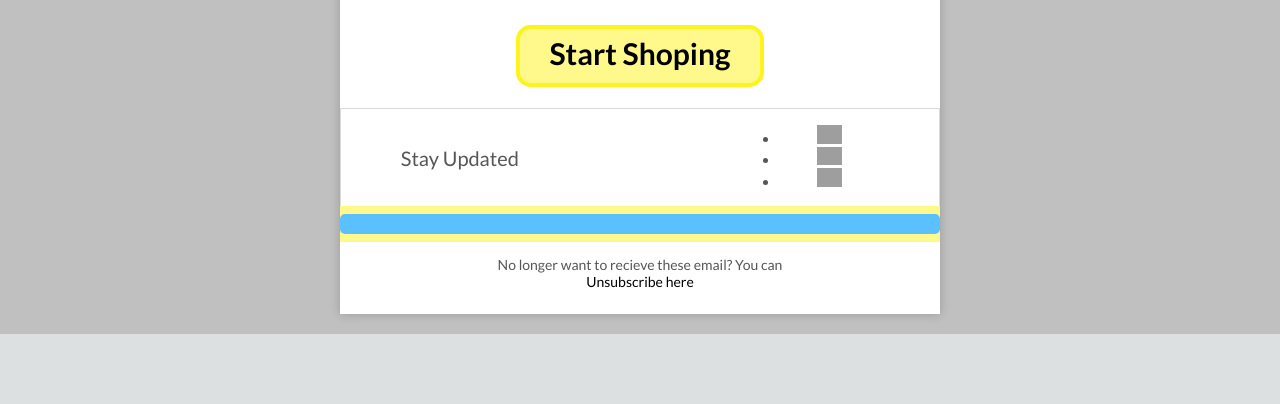
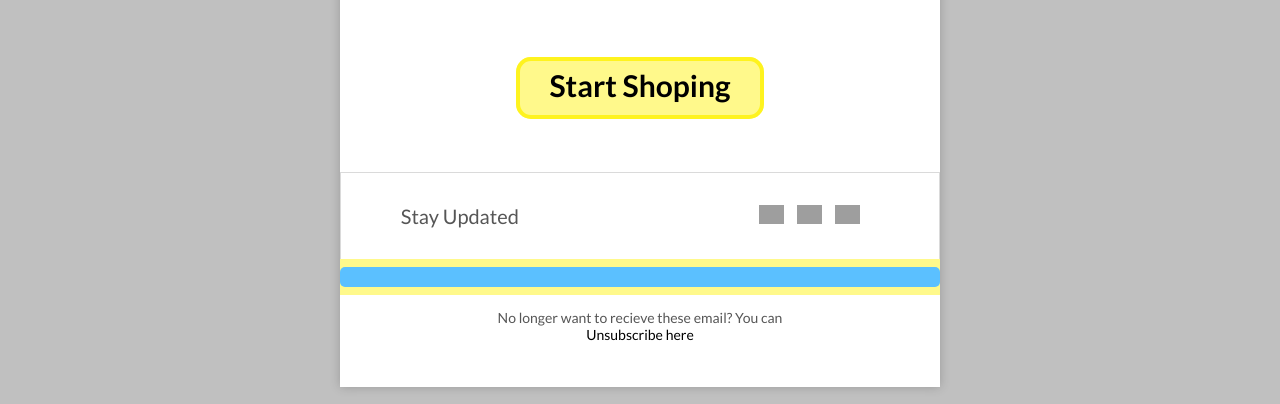
Before and after one commit to Krizaba/Solstice-prom-email, a plain HTML site: page index.html in a window 1280 px wide. Shown: the part 2261-2665 px from the top of the page. Before the commit the page ends 2595 px from the top, so only its background shows below. Drawn offline with Linux system fonts and the light colour scheme; grey boxes are pictures that could not be loaded.

Commit message:
Finished

```diff
--- a/index.html
+++ b/index.html
@@ -61,9 +61,14 @@
             color: #fff;
         }
 
+        .social .navigation {
+            border: none;
+        }
+
         .navigation {
             border: 1px solid rgb(72, 72, 72);
-            padding: 0;
+            border-left: transparent;
+            border-right: transparent;
             padding: 1em 0;
         }
 
@@ -592,7 +597,7 @@
                                 <td valign="top " class="bg_white " style="padding: 1em 2.5em 1em 2.5em; ">
                                     <table role="presentation " border="0 " cellpadding="0 " cellspacing="0 " width="100% ">
                                         <tr>
-                                            <td class="btn-shoping " style="text-align: center; ">
+                                            <td class="btn-shoping " style="text-align: center; padding:2em 0 2em 0; ">
                                                 <h1><a href="https://example.com ">Start Shoping</a></h1>
                                             </td>
                                         </tr>
@@ -612,7 +617,7 @@
                                     <h3 style="font-weight:500;font-size:20px; padding-left:15%; ">Stay Updated </h3>
                                 </td>
                                 <td width="30% " class="social " style="text-align: center; padding-right:10%; ">
-                                    <ul class="nav">
+                                    <ul class="navigation">
                                         <li>
                                             <a href="https://example.com " target="_blank "><img src="https://i.ibb.co/jT2YZYF/twitter.png" alt="twitter " style="width:25px "></a>
                                         </li>
@@ -634,7 +639,7 @@
                         <table width="100% " style="border-spacing: 0;background-color: #ffffff; " role="presentation ">
                             <tr>
                                 <td>
-                                    <h3 style="font-size:14px; font-weight:400;text-align:center;padding-bottom:10px; ">No longer want to recieve these email? You can <br><span><a href="https://example.com " target="_blank " style="color:#000; ">Unsubscribe here</a></span></h3>
+                                    <h3 style="font-size:14px; font-weight:400;text-align:center;padding-bottom:30px; ">No longer want to recieve these email? You can <br><span><a href="https://example.com " target="_blank " style="color:#000; ">Unsubscribe here</a></span></h3>
                                 </td>
                             </tr>
                             <hr>
```
